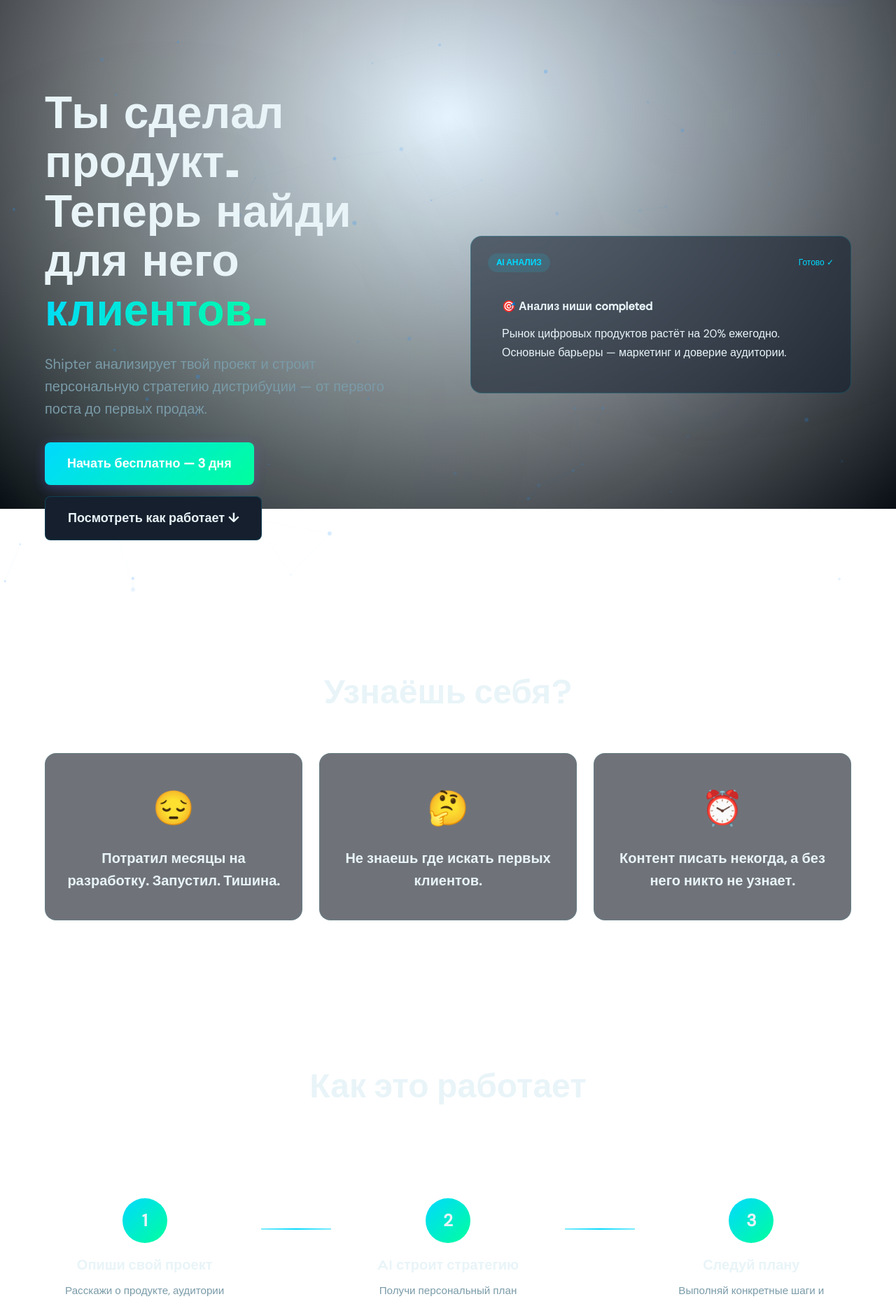
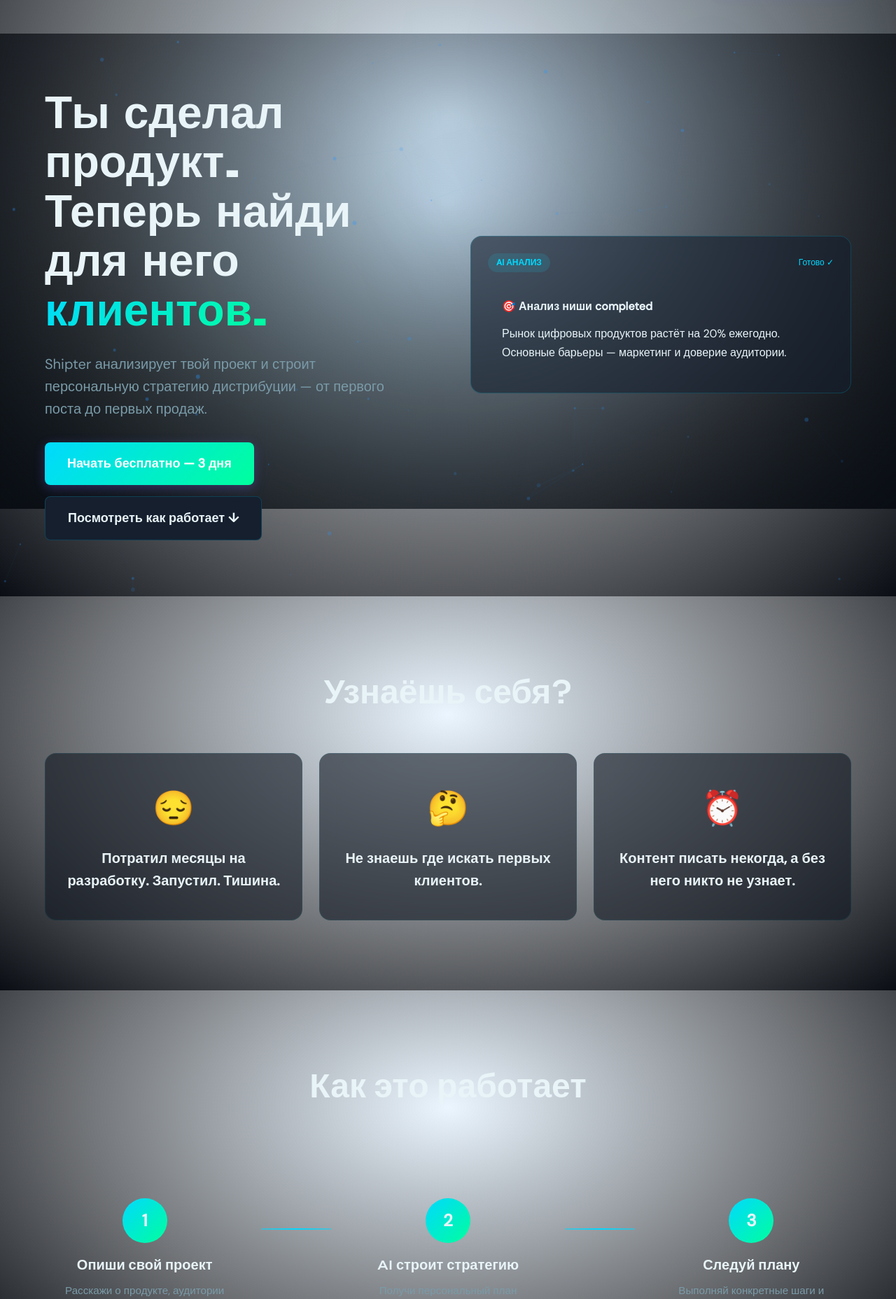
Before and after one commit to DimkaQQ/shipter, a Flask app: page / in a window 1280 px wide. Shown: the part 73-1929 px from the top of the page at 70% size. Run offline with Flask 3, Linux system fonts and the light colour scheme; some libraries are stand-ins or nearby versions.

Commit message:
update branch

```diff
--- a/shipter/app/static/css/landing.css
+++ b/shipter/app/static/css/landing.css
@@ -1,24 +1,6 @@
 /* Landing Page Styles - Calm & Minimal */
 
-/* Transparent backgrounds for all sections */
-.hero,
-.pain-points,
-.how-it-works,
-.demo-section,
-.pricing-section,
-.testimonials,
-.faq-section,
-.cta-footer {
-    background: transparent !important;
-}
-
-/* Subtle calm background effect */
-@keyframes gentleFloat {
-    0%, 100% { transform: translate(0, 0); opacity: 0.2; }
-    50% { transform: translate(15px, -15px); opacity: 0.3; }
-}
-
-/* Hero Section */
+/* Hero Section - Dynamic Background */
 .hero {
     position: relative;
     min-height: 100vh;
@@ -26,31 +8,8 @@
     align-items: center;
     overflow: hidden;
     padding: 80px 0;
-}
-
-/* Minimal floating orbs - reduced and calmer */
-.hero::before,
-.hero::after {
-    content: '';
-    position: absolute;
-    width: 300px;
-    height: 300px;
-    background: radial-gradient(circle, rgba(100, 150, 200, 0.08) 0%, transparent 70%);
-    border-radius: 50%;
-    animation: gentleFloat 20s ease-in-out infinite;
-    pointer-events: none;
-    z-index: 0;
-}
-
-.hero::before {
-    top: 10%;
-    left: 10%;
-}
-
-.hero::after {
-    bottom: 20%;
-    right: 10%;
-    animation-delay: -10s;
+    /* Dynamic background matching main.css */
+    background: radial-gradient(ellipse at 50% 30%, rgba(0, 136, 255, 0.08) 0%, rgba(10, 14, 20, 0.6) 60%, #0a0e14 100%);
 }
 
 #hero-canvas {
@@ -60,7 +19,7 @@
     width: 100%;
     height: 100%;
     z-index: 0;
-    opacity: 0.4;
+    opacity: 0.5;
 }
 
 .hero-container {
@@ -158,6 +117,7 @@
 /* Pain Points Section */
 .pain-points {
     padding: 100px 0;
+    background: radial-gradient(ellipse at 50% 30%, rgba(0, 136, 255, 0.08) 0%, rgba(10, 14, 20, 0.6) 60%, #0a0e14 100%);
 }
 
 .section-title {
@@ -192,6 +152,7 @@
 /* How It Works Section */
 .how-it-works {
     padding: 100px 0;
+    background: radial-gradient(ellipse at 50% 30%, rgba(0, 136, 255, 0.08) 0%, rgba(10, 14, 20, 0.6) 60%, #0a0e14 100%);
 }
 
 .steps {
@@ -264,6 +225,7 @@
 /* Demo Section */
 .demo-section {
     padding: 100px 0;
+    background: radial-gradient(ellipse at 50% 30%, rgba(0, 136, 255, 0.08) 0%, rgba(10, 14, 20, 0.6) 60%, #0a0e14 100%);
 }
 
 .section-subtitle {
@@ -485,6 +447,7 @@
 /* Pricing Section */
 .pricing-section {
     padding: 100px 0;
+    background: radial-gradient(ellipse at 50% 30%, rgba(0, 136, 255, 0.08) 0%, rgba(10, 14, 20, 0.6) 60%, #0a0e14 100%);
 }
 
 .pricing-grid {
@@ -552,6 +515,7 @@
 /* Testimonials Section */
 .testimonials {
     padding: 100px 0;
+    background: radial-gradient(ellipse at 50% 30%, rgba(0, 136, 255, 0.08) 0%, rgba(10, 14, 20, 0.6) 60%, #0a0e14 100%);
 }
 
 .testimonials-grid {
@@ -605,6 +569,7 @@
 /* FAQ Section */
 .faq-section {
     padding: 100px 0;
+    background: radial-gradient(ellipse at 50% 30%, rgba(0, 136, 255, 0.08) 0%, rgba(10, 14, 20, 0.6) 60%, #0a0e14 100%);
 }
 
 .faq-list {
@@ -652,7 +617,7 @@
 /* CTA Footer Section */
 .cta-footer {
     padding: 100px 0;
-    background: var(--gradient-glow);
+    background: radial-gradient(ellipse at 50% 30%, rgba(0, 136, 255, 0.08) 0%, rgba(10, 14, 20, 0.6) 60%, #0a0e14 100%);
 }
 
 .cta-footer h2 {
```
Also changed, not shown: 1 other file.
